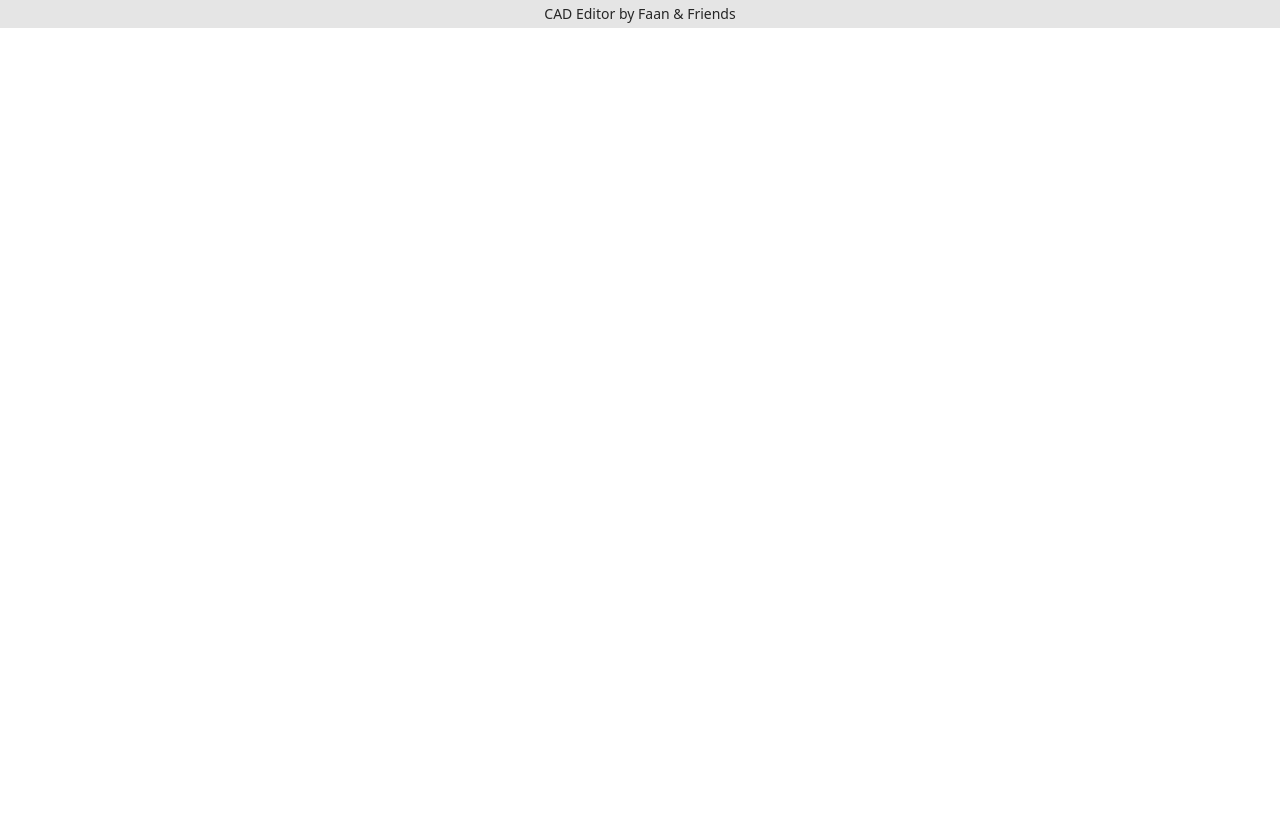
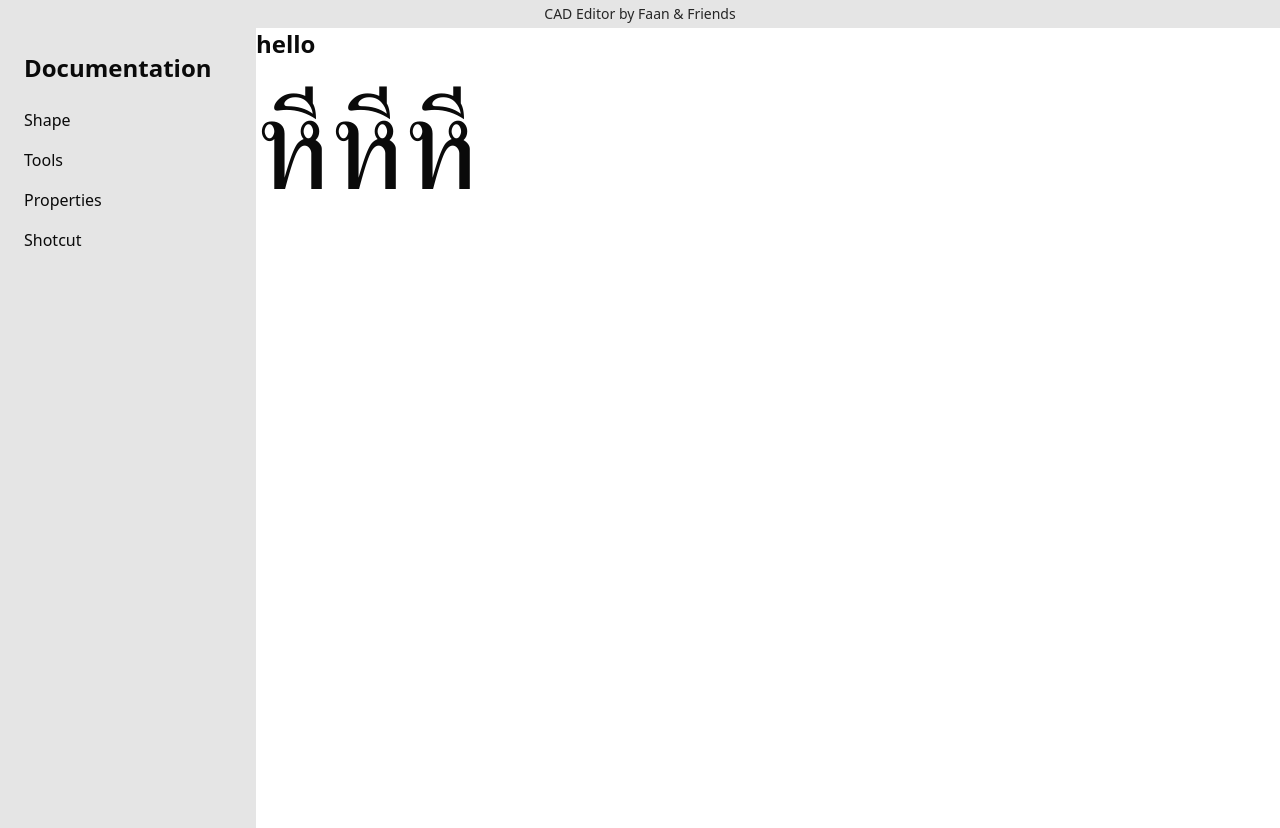
Before and after one commit to ffaann02/cpe381-simple-cad, a React (Vite) app: page /docs in a window 1280 px wide. Before the commit the page ends 800 px from the top, so only its background shows below. Built offline with nearby package versions, Linux system fonts and the light colour scheme.

Commit message:
push Add/ManualDoc

```diff
--- a/src/App.tsx
+++ b/src/App.tsx
@@ -1,6 +1,7 @@
 import Navbar from "./components/layout/Navbar";
 import { TabProvider } from "./context/AppContext";
 import CadEditor from "./pages/CadEditor";
+import Docs from "./pages/Docs";
 import Home from "./pages/Home";
 import { BrowserRouter as Router, Routes, Route } from "react-router-dom";
 
@@ -13,6 +14,7 @@ function App() {
           <Routes>
             <Route path="/" element={<Home />} />
             <Route path="/editor" element={<CadEditor />} />
+            <Route path="/docs" element={<Docs/>}/>
           </Routes>
         </div>
       </TabProvider>
--- /dev/null
+++ b/src/components/pages/docs/Properties.tsx
@@ -0,0 +1,10 @@
+const Properties = () => {
+
+    return (
+        <div className="flex min-h-screen">
+          aaaaaaaaaaaaaaaaaa
+        </div>
+    );
+};
+
+export default Properties;
--- /dev/null
+++ b/src/components/pages/docs/Shotcut.tsx
@@ -0,0 +1,10 @@
+const Shotcut = () => {
+
+    return (
+        <div className="flex min-h-screen">
+          aaaaaaaw2qwewqe
+        </div>
+    );
+};
+
+export default Shotcut;
--- /dev/null
+++ b/src/components/pages/docs/Tools.tsx
@@ -0,0 +1,10 @@
+const Tools = () => {
+
+    return (
+        <div className="flex min-h-screen">
+          a
+        </div>
+    );
+};
+
+export default Tools;
--- /dev/null
+++ b/src/pages/Docs.tsx
@@ -0,0 +1,59 @@
+
+import Properties from "@/components/pages/docs/Properties";
+import Shotcut from "@/components/pages/docs/Shotcut";
+import Tools from "@/components/pages/docs/Tools";
+import { useState } from "react";
+
+const Docs = () => {
+    const [tab, setTab] = useState('');
+
+    const renderTab = () => {
+        switch (tab) {
+            case "tools":
+                return <Tools />;
+            case "properties":
+                return <Properties/>;
+            case "shotcut":
+                return <Shotcut/>;
+            default:
+                return null;
+        }
+    };
+
+    return (
+        <div className="flex min-h-screen">
+            {/* Sidebar */}
+             <aside className="w-64 bg-neutral-200 p-6 border-r flex flex-col">
+                <h1 className="text-2xl font-bold mb-6">Documentation</h1>
+                <nav className="flex flex-col gap-4">
+                    <button className="text-left hover:text-blue-400" onClick={() => setTab('')}>
+                        Shape
+                    </button>
+                    <button className="text-left hover:text-blue-400" onClick={() => setTab('tools')}>
+                        Tools
+                    </button>
+                    <button className="text-left hover:text-blue-400" onClick={() => setTab('properties')}>
+                        Properties
+                    </button>
+                    <button className="text-left hover:text-blue-400" onClick={() => setTab('shotcut')}>
+                        Shotcut
+                    </button>
+
+                </nav>
+            </aside>
+            {/* Main Content */}
+            <main>
+                {tab === '' ? (
+                    <>
+                        <h2 className="text-2xl font-bold mb-4">hello</h2>
+                        <p className="text-9xl">หีหีหี</p>
+                    </>
+                ) : (
+                    renderTab()
+                )}
+            </main>
+        </div>
+    );
+};
+
+export default Docs;
```
Also changed, not shown: 1 other file (tests, documents, lock files or other folders).
